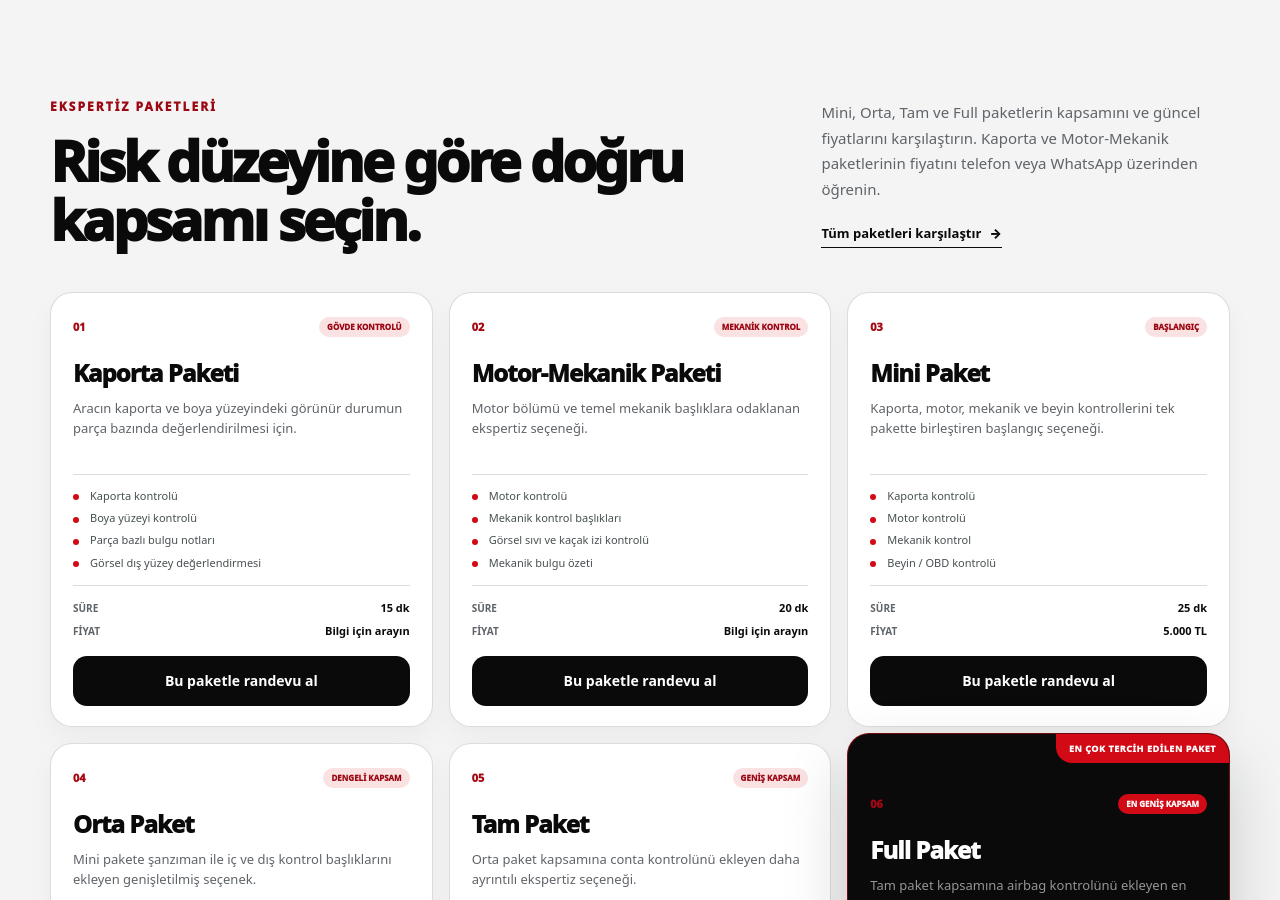
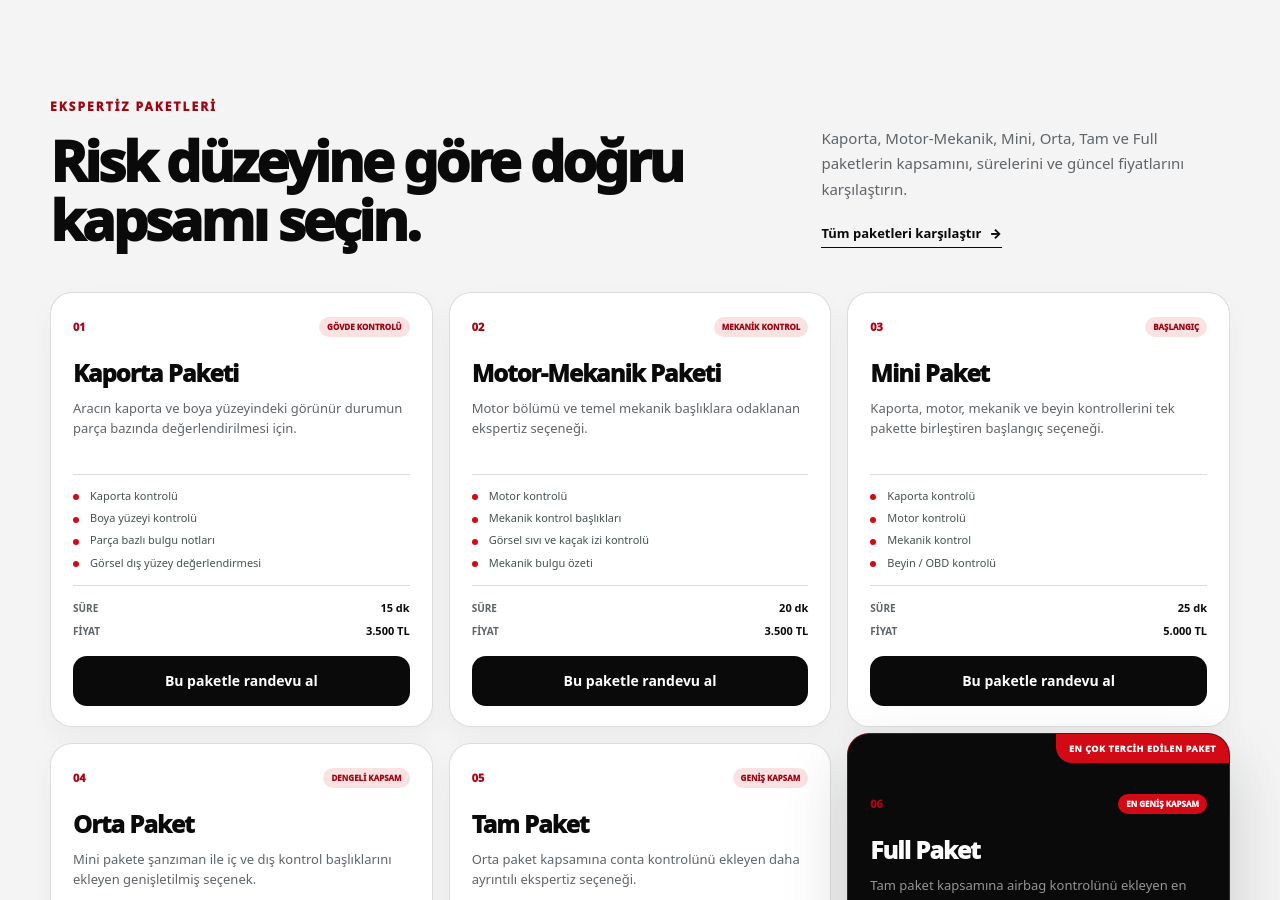
Before and after one commit to samivolkan/ekspertiz-bursa-web, a Next.js app: page / in a window 1280 px wide. Shown: the part 936-1836 px from the top of the page. Built offline with nearby package versions, Linux system fonts and the light colour scheme; no server answers.

Commit message:
Set focused package prices to 3500 TL

```diff
--- a/app/page.tsx
+++ b/app/page.tsx
@@ -134,7 +134,7 @@ export default function Home() {
               <h2>Risk düzeyine göre doğru kapsamı seçin.</h2>
             </div>
             <div>
-              <p>Mini, Orta, Tam ve Full paketlerin kapsamını ve güncel fiyatlarını karşılaştırın. Kaporta ve Motor-Mekanik paketlerinin fiyatını telefon veya WhatsApp üzerinden öğrenin.</p>
+              <p>Kaporta, Motor-Mekanik, Mini, Orta, Tam ve Full paketlerin kapsamını, sürelerini ve güncel fiyatlarını karşılaştırın.</p>
               <Link className="text-link" href="/paketler">Tüm paketleri karşılaştır <span>→</span></Link>
             </div>
           </div>
--- a/app/paketler/page.tsx
+++ b/app/paketler/page.tsx
@@ -22,7 +22,7 @@ export default function PackagesPage() {
       <section className="section section-paper">
         <div className="page-shell">
           <div className="draft-alert">
-            <strong>Fiyat ve süre notu:</strong> Mini 5.000 TL, Orta 7.500 TL, Tam 10.000 TL ve Full 12.500 TL&apos;dir. Paket süreleri yaklaşık 15–40 dakika arasındadır ve aracın durumuna göre değişebilir. KDV durumu ile Kaporta ve Motor-Mekanik paket fiyatları için 0552 741 51 43 numaralı telefondan bilgi alabilirsiniz.
+            <strong>Fiyat ve süre notu:</strong> Kaporta ve Motor-Mekanik paketleri 3.500 TL, Mini 5.000 TL, Orta 7.500 TL, Tam 10.000 TL ve Full 12.500 TL&apos;dir. Paket süreleri yaklaşık 15–40 dakika arasındadır ve aracın durumuna göre değişebilir. KDV durumunu 0552 741 51 43 numaralı telefondan teyit edebilirsiniz.
           </div>
           <div className="package-detail-grid">
             {packages.map((item) => (
--- a/app/sitemap.ts
+++ b/app/sitemap.ts
@@ -4,7 +4,7 @@ import { blogPosts } from "@/lib/blog";
 const siteUrl = "https://www.ekspertizbursa.com";
 
 export default function sitemap(): MetadataRoute.Sitemap {
-  const lastModified = new Date("2026-07-11T00:00:00+03:00");
+  const lastModified = new Date("2026-07-12T00:00:00+03:00");
   const blogRoutes: MetadataRoute.Sitemap = blogPosts.map((post) => ({
     url: `${siteUrl}/blog/${post.slug}`,
     lastModified: new Date(`${post.publishedAt}T12:00:00+03:00`),
--- a/lib/site.ts
+++ b/lib/site.ts
@@ -41,7 +41,7 @@ export const packages: PackageItem[] = [
     description:
       "Aracın kaporta ve boya yüzeyindeki görünür durumun parça bazında değerlendirilmesi için.",
     duration: "15 dk",
-    price: null,
+    price: "3.500 TL",
     features: [
       "Kaporta kontrolü",
       "Boya yüzeyi kontrolü",
@@ -49,7 +49,7 @@ export const packages: PackageItem[] = [
       "Görsel dış yüzey değerlendirmesi",
     ],
     bestFor: "Gövde ve boya geçmişine odaklanan kontrol",
-    draft: true,
+    draft: false,
   },
   {
     slug: "motor-mekanik",
@@ -58,7 +58,7 @@ export const packages: PackageItem[] = [
     description:
       "Motor bölümü ve temel mekanik başlıklara odaklanan ekspertiz seçeneği.",
     duration: "20 dk",
-    price: null,
+    price: "3.500 TL",
     features: [
       "Motor kontrolü",
       "Mekanik kontrol başlıkları",
@@ -66,7 +66,7 @@ export const packages: PackageItem[] = [
       "Mekanik bulgu özeti",
     ],
     bestFor: "Motor ve mekanik duruma odaklanan kontrol",
-    draft: true,
+    draft: false,
   },
   {
     slug: "mini",
@@ -214,7 +214,7 @@ export const faqItems = [
   {
     question: "Paket fiyatlarına KDV dahil mi?",
     answer:
-      "Mini, Orta, Tam ve Full paket fiyatları paylaşılmıştır; ancak KDV dahil veya hariç bilgisi henüz teyit edilmedi. Kaporta ve Motor-Mekanik paketlerinin fiyatları da işletme onayı sonrası eklenecektir.",
+      "Kaporta, Motor-Mekanik, Mini, Orta, Tam ve Full paket fiyatları paylaşılmıştır; ancak KDV dahil veya hariç bilgisi henüz teyit edilmedi. Randevu öncesinde 0552 741 51 43 numaralı telefondan teyit edebilirsiniz.",
   },
 ];
 
```
Also changed, not shown: 2 other files (tests, documents, lock files or other folders).
